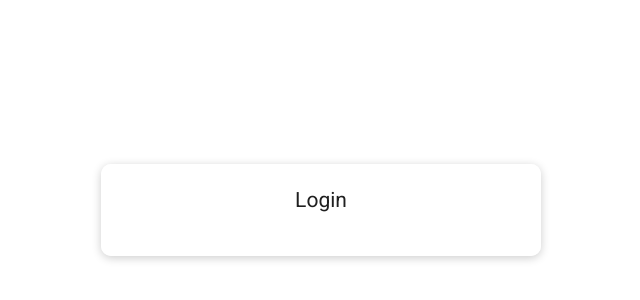
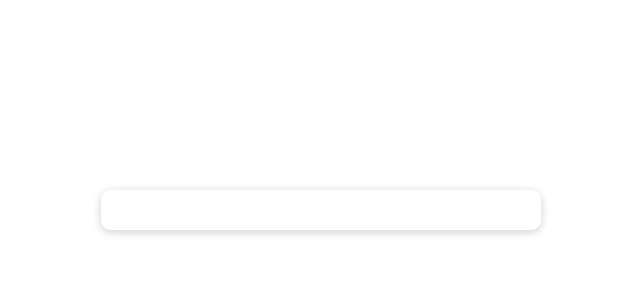
Before and after one commit to JordiiVidal/angular-starter-kit, an Angular app: page /auth in a window 1280 px wide. Shown: the part 190-490 px from the top of the page, without its empty margins (319-959 px from the left). Built offline with nearby package versions, Linux system fonts and the light colour scheme.

Commit message:
Clarify the structure of the auth folder

```diff
--- a/src/app/auth/auth.component.ts
+++ b/src/app/auth/auth.component.ts
@@ -5,7 +5,6 @@ import { Component } from '@angular/core';
   template: `
     <section class="auth-bg">
       <div class="auth-content">
-        <h1>Login</h1>
         <router-outlet></router-outlet>
       </div>
     </section>
--- a/src/app/auth/auth.module.ts
+++ b/src/app/auth/auth.module.ts
@@ -5,10 +5,10 @@ import { AuthRoutingModule } from './auth-routing.module';
 import { LoginComponent } from './login/login.component';
 import { RegisterComponent } from './register/register.component';
 import { AuthComponent } from './auth.component';
-import { AuthFormComponent } from './components/auth-form/auth-form.component';
+import { FormComponent } from './form/form.component';
 
 @NgModule({
   declarations: [LoginComponent, RegisterComponent, AuthComponent],
-  imports: [CommonModule, AuthRoutingModule, AuthFormComponent],
+  imports: [CommonModule, AuthRoutingModule, FormComponent],
 })
 export class AuthModule {}
--- a/src/app/auth/services/auth.service.ts
+++ b/src/app/auth/auth.service.ts
@@ -1,9 +1,10 @@
 import { Injectable } from '@angular/core';
 
 @Injectable({
-  providedIn: 'root'
+  providedIn: 'root',
 })
 export class AuthService {
+  constructor() {}
 
-  constructor() { }
+  login() {}
 }
```
Also changed, not shown: src/app/auth/form/form.component.ts (renamed from src/app/auth/components/auth-form/auth-form.component.ts, +4 -9 lines), src/app/auth/auth.guard.ts (renamed from src/app/auth/guards/auth.guard.ts), src/app/auth/auth.resolver.ts (renamed from src/app/auth/resolvers/auth.resolver.ts), src/app/auth/form/form.component.html (renamed from src/app/auth/components/auth-form/auth-form.component.html), src/app/auth/form/form.component.scss (renamed from src/app/auth/components/auth-form/auth-form.component.scss), 1 other file (tests, documents, lock files or other folders).
